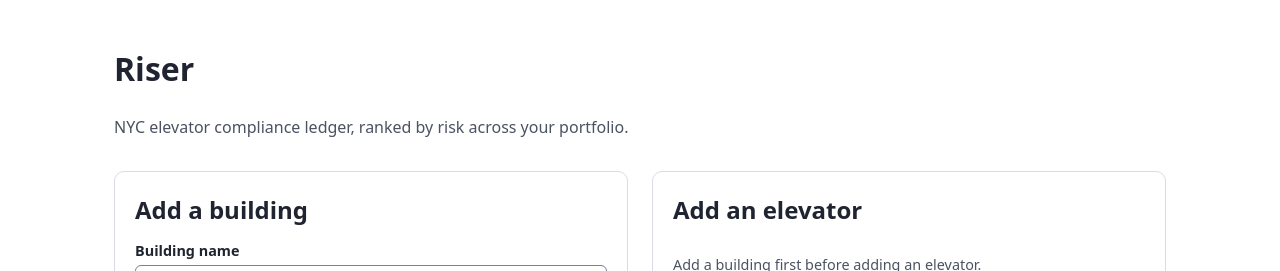
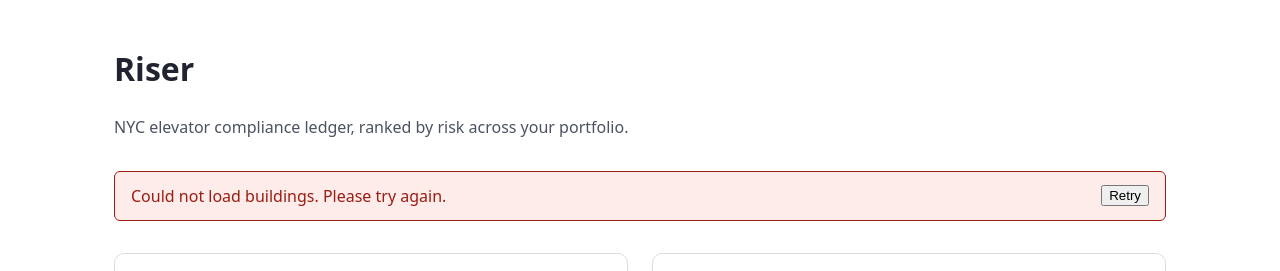
Before and after one commit to hirekarl/riser, a React (Vite) app in the folder frontend/: page / in a window 1280 px wide. Shown: the top 271 px of the page. Built offline with nearby package versions, Linux system fonts and the light colour scheme; no server answers.

Commit message:
fix(frontend): make StatusBadge and the buildings fetch resilient with retry

```diff
--- a/frontend/src/App.module.css
+++ b/frontend/src/App.module.css
@@ -14,3 +14,15 @@
   grid-template-columns: repeat(auto-fit, minmax(280px, 1fr));
   gap: 1.5rem;
 }
+
+.errorBanner {
+  display: flex;
+  align-items: center;
+  justify-content: space-between;
+  gap: 1rem;
+  background-color: #fdecea;
+  color: #9c1c12;
+  border: 1px solid #9c1c12;
+  border-radius: 6px;
+  padding: 0.75rem 1rem;
+}
--- a/frontend/src/App.tsx
+++ b/frontend/src/App.tsx
@@ -1,28 +1,38 @@
-import { useEffect, useState } from "react";
+import { useCallback, useEffect, useState } from "react";
 import { listBuildings } from "./api/client";
 import { ErrorBoundary } from "./components/ErrorBoundary";
 import { LedgerPage } from "./features/ledger/LedgerPage";
 import { BuildingForm } from "./features/portfolio/BuildingForm";
 import { ElevatorForm } from "./features/portfolio/ElevatorForm";
 import type { EditableElevator } from "./features/portfolio/ElevatorForm";
+import { logError } from "./lib/logger";
 import type { Building, LedgerEntry } from "./types/domain";
 import styles from "./App.module.css";
 
 function App() {
   const [buildings, setBuildings] = useState<Building[]>([]);
+  const [buildingsError, setBuildingsError] = useState<string | null>(null);
   const [reloadSignal, setReloadSignal] = useState(0);
   const [editingElevator, setEditingElevator] = useState<EditableElevator | null>(null);
 
+  const loadBuildings = useCallback(() => {
+    return listBuildings()
+      .then((data) => {
+        setBuildings(data);
+        setBuildingsError(null);
+      })
+      .catch((error: unknown) => {
+        logError("Failed to load buildings", error);
+        setBuildingsError("Could not load buildings. Please try again.");
+      });
+  }, []);
+
   useEffect(() => {
-    listBuildings()
-      .then(setBuildings)
-      .catch(() => {
-        // The ledger view surfaces its own load error; the building list is
-        // only needed to populate the elevator form's dropdown.
-      });
-    // Fetch once on mount only. Building creation updates `buildings` locally
-    // (below) using the API response directly, so this never needs to re-run.
-  }, []);
+    loadBuildings();
+    // Fetch once on mount only (plus explicit retries via `loadBuildings`).
+    // Building creation updates `buildings` locally (below) using the API
+    // response directly, so this never needs to re-run on its own.
+  }, [loadBuildings]);
 
   function handleBuildingCreated(building: Building) {
     setBuildings((current) => [...current, building]);
@@ -58,6 +68,15 @@ function App() {
         <p>NYC elevator compliance ledger, ranked by risk across your portfolio.</p>
       </header>
 
+      {buildingsError && (
+        <div className={styles.errorBanner} role="alert">
+          {buildingsError}
+          <button type="button" onClick={() => loadBuildings()}>
+            Retry
+          </button>
+        </div>
+      )}
+
       <div className={styles.formsRow}>
         <BuildingForm onCreated={handleBuildingCreated} />
         <ElevatorForm
--- a/frontend/src/components/StatusBadge.module.css
+++ b/frontend/src/components/StatusBadge.module.css
@@ -36,3 +36,11 @@
   color: #9c1c12;
   border-color: #9c1c12;
 }
+
+/* Fallback for an unrecognized status (e.g. API drift). Minimal/neutral by
+   design — final color/contrast treatment is ui-ux-specialist-agent's call. */
+.unknown {
+  background-color: #eceef1;
+  color: #4b5261;
+  border-color: #4b5261;
+}
--- a/frontend/src/components/StatusBadge.tsx
+++ b/frontend/src/components/StatusBadge.tsx
@@ -1,3 +1,4 @@
+import { logWarn } from "../lib/logger";
 import type { ComplianceStatus } from "../types/domain";
 import styles from "./StatusBadge.module.css";
 
@@ -9,6 +10,11 @@ const STATUS_META: Record<ComplianceStatus, { className: string; icon: string }>
   Delinquent: { className: "delinquent", icon: "✕" }, // cross mark
 };
 
+// Fallback used when `status` isn't one of the recognized keys above (e.g.
+// API drift, or a null/unexpected value slipping through the type system at
+// runtime). Keeps rendering resilient instead of throwing mid-render.
+const UNKNOWN_STATUS_META = { className: "unknown", icon: "?" };
+
 export interface StatusBadgeProps {
   status: ComplianceStatus;
 }
@@ -18,7 +24,11 @@ export interface StatusBadgeProps {
  * carries a distinct icon and text label, satisfying WCAG 1.4.1 (Use of Color).
  */
 export function StatusBadge({ status }: StatusBadgeProps) {
-  const meta = STATUS_META[status];
+  const isRecognized = status in STATUS_META;
+  if (!isRecognized) {
+    logWarn("Unrecognized compliance status", { status });
+  }
+  const meta = isRecognized ? STATUS_META[status] : UNKNOWN_STATUS_META;
   return (
     <span className={`${styles.badge} ${styles[meta.className]}`}>
       <span className={styles.icon} aria-hidden="true">
```
Also changed, not shown: 1 other file (tests, documents, lock files or other folders).
